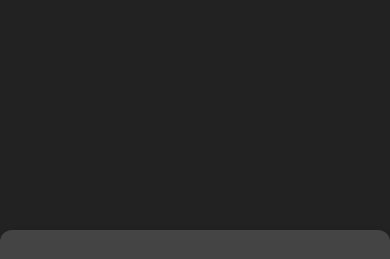
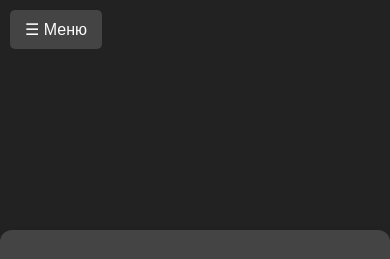
Before and after one commit to l100101/website, a plain HTML site: page index.html in a window 390 px wide. Shown: the top 259 px of the page. Drawn offline with Linux system fonts and the light colour scheme.

Commit message:
edit button

```diff
--- a/index.html
+++ b/index.html
@@ -6,7 +6,7 @@
     <meta name="viewport" content="width=device-width, initial-scale=1.0">
     <title>Программист МК на C++</title>
     <!-- Кнопка для открытия меню на мобильных -->
-    <!-- <button id="menuToggle" class="menu-toggle">Меню</button> -->
+    <button id="menuToggle" class="menu-toggle">☰ Меню</button>
 
 </head>
 <body>
--- a/style.css
+++ b/style.css
@@ -158,18 +158,42 @@ p {
 .panel.active {
     display: block; /* показываем описание при добавлении класса 'active' */
 }
+/* Кнопка для мобильного меню */
+.menu-toggle {
+    display: none; /* Скрыта по умолчанию */
+    position: fixed;
+    top: 10px;
+    left: 10px;
+    background: #444;
+    color: white;
+    border: none;
+    padding: 10px 15px;
+    font-size: 16px;
+    border-radius: 5px;
+    cursor: pointer;
+    z-index: 1000;
+}
 
-/* Адаптация для мобильных устройств */
+/* Показываем кнопку только на мобильных устройствах */
 @media (max-width: 768px) {
+    .menu-toggle {
+        display: block;
+    }
+
     .menu {
+        display: none; /* Меню скрыто по умолчанию */
         width: 100%;
         height: auto;
-        position: relative;
-        display: none; /* Меню скрыто по умолчанию */
+        position: absolute;
+        background: #222222;
+        flex-direction: column;
+        padding-top: 20px;
+        left: 0;
+        top: 50px;
     }
 
     .menu.active {
-        display: block; /* Меню показывается при активации */
+        display: flex; /* Показываем меню при активации */
     }
 
     .menu button {
```
